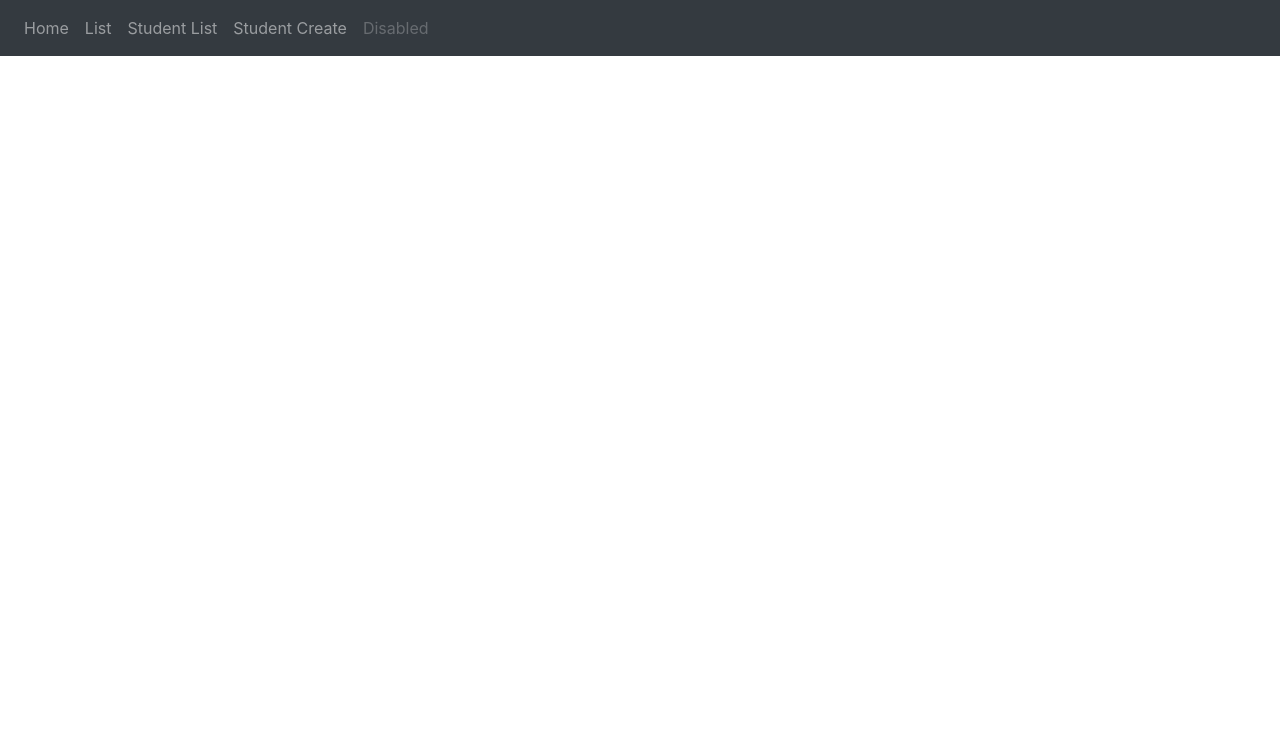
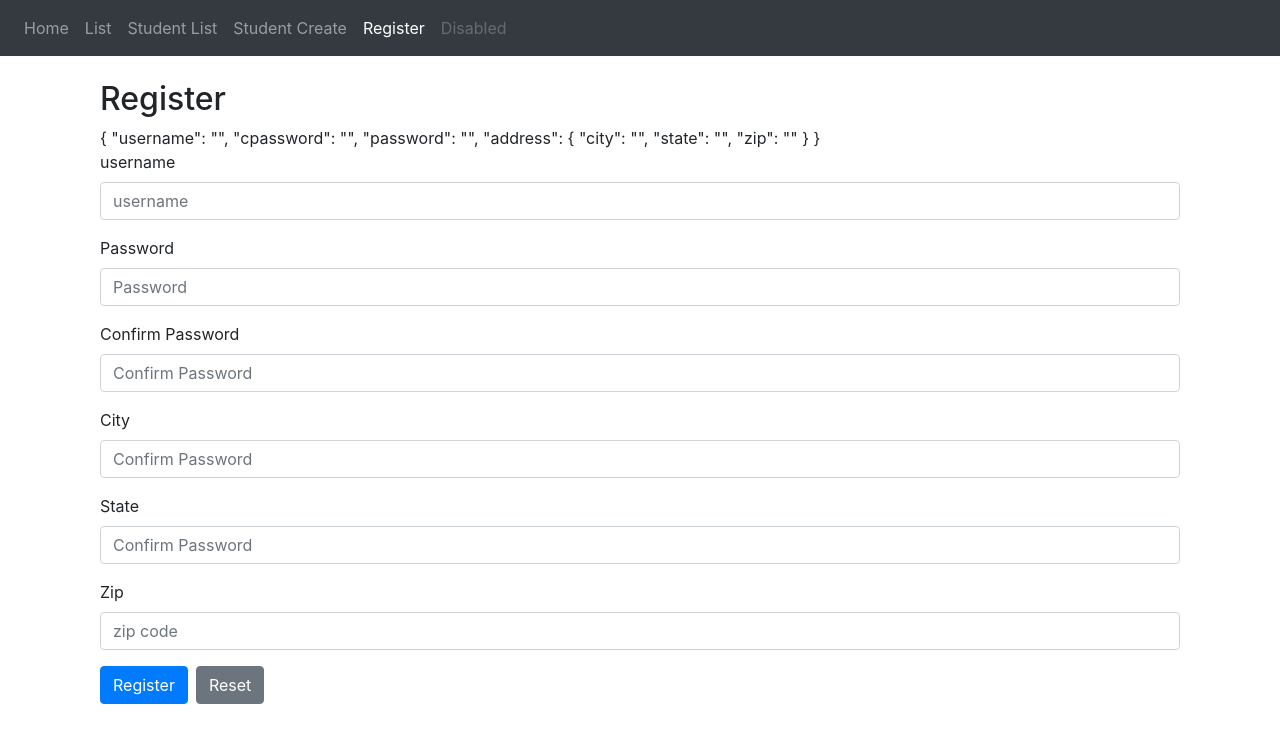
Before and after one commit to nnnpawar7/myapp1, an Angular app: page /register in a window 1280 px wide. Before the commit this address led to /. Shown: the top 742 px of the page. Built offline with nearby package versions, Linux system fonts and the light colour scheme.

Commit message:
Reactive forms added

```diff
--- a/src/app/app.component.html
+++ b/src/app/app.component.html
@@ -1,9 +1,10 @@
-<nav class="navbar navbar-expand-sm bg-dark navbar-dark">
+<nav class="navbar sticky-top navbar-expand-sm bg-dark navbar-dark">
   <ul class="navbar-nav">
 <li class="nav-item" routerLinkActive="active"> <a class="nav-link" routerLink="home">Home</a></li>
 <li class="nav-item" routerLinkActive="active"> <a class="nav-link" routerLink="list">List</a></li>
 <li class="nav-item" routerLinkActive="active"> <a class="nav-link" routerLink="student/list">Student List</a></li>
 <li class="nav-item" routerLinkActive="active"> <a class="nav-link" routerLink="student/create">Student Create</a></li>
+<li class="nav-item" routerLinkActive="active"> <a class="nav-link" routerLink="register">Register</a></li>
     <li class="nav-item">
       <a class="nav-link disabled" href="#">Disabled</a>
     </li>
--- a/src/app/components/createStudent/createStudent.component.html
+++ b/src/app/components/createStudent/createStudent.component.html
@@ -85,7 +85,8 @@
     <button type="submit" class="btn btn-primary">Submit</button>
   </form>
 </div>
-{{studentForm.value |json}}
 
+<!-- {{studentForm.value |json}} -->
+<!-- <app-alert body="hii" header="Success" muted="muted text" image="assets/images/Students/4e6c9641435441.57a5ca57a08fa.gif" autohide="false" delay=120000></app-alert> -->
 <!-- src/
 assets/images/Students/_free-icons_png_512_2612547.png -->
--- a/src/app/components/createStudent/createStudent.component.ts
+++ b/src/app/components/createStudent/createStudent.component.ts
@@ -2,7 +2,6 @@ import {Component, OnInit } from "@angular/core";
 import {NgForm } from "@angular/forms";
 import { StudentModel } from "../../models/Student.model"
 import { StudentsService } from "../../services/StudentsService.service"
-
 @Component({
   selector: 'create-student',
   templateUrl: './createStudent.component.html'
@@ -28,9 +27,21 @@ export class createStudent implements OnInit {
 
 
   constructor(private StudentsService: StudentsService) {}
+  title = 'abgular 4 with jquery';
+
   createStudent(studentForm: NgForm) {
     console.log(studentForm.value)
+    this.StudentsService.createStudent(studentForm.value).subscribe(x=>{
+      console.log(x)
+    },
+    err=>{
+      console.log('Error',err)
+    },
+    ()=>{
+      console.log('Completed')
+    })
   }
+
   ngOnInit() {
     // console.log(this.StudentModel)
     this.StudentsService.getStudent()
--- /dev/null
+++ b/src/app/components/register/register.component.html
@@ -0,0 +1,61 @@
+<div class="container">
+  <div class="container-fluid">
+    <h2>Register</h2>
+    {{registrationForm.value|json}}
+    <form [formGroup]="registrationForm">
+      <div class="form-group">
+        <label for="username">username</label>
+        <input [class.is-invalid]="registrationForm.get('username').touched && registrationForm.get('username').invalid"
+          type="text" name="username" id="username" formControlName="username" class="form-control" placeholder="username"
+          aria-describedby="helpId">
+        <small id="helpId" [class.d-none]="registrationForm.get('username').untouched || registrationForm.get('username').valid"
+          class="text-muted">Username required</small>
+        <small id="helpId2" [class.d-none]="registrationForm.get('username').untouched && registrationForm.get('username').invalid"
+          class="text-muted">Username min length 30</small>
+
+      </div>
+
+      <div class="form-group">
+        <label for="password">Password</label>
+        <input type="password" formControlName="password" name="password" id="password" class="form-control"
+          placeholder="Password" aria-describedby="helpId">
+      </div>
+
+      <div class="form-group">
+        <label for="cpassword">Confirm Password</label>
+        <input type="password" name="cpassword" formControlName="cpassword" id="cpassword" class="form-control"
+          placeholder="Confirm Password" aria-describedby="helpId">
+      </div>
+
+
+      <div formGroupName="address">
+        <div class="form-group">
+          <label for="City">City</label>
+          <input type="text" name="city" formControlName="city" id="city" class="form-control" placeholder="Confirm Password"
+            aria-describedby="helpId">
+        </div>
+        <div class="form-group">
+          <label for="cpassword">State</label>
+          <input type="text" name="state" formControlName="state" id="state" class="form-control" placeholder="Confirm Password"
+            aria-describedby="helpId">
+        </div>
+        <div class="form-group">
+          <label for="zip">Zip</label>
+          <input type="number" name="zip" formControlName="zip" id="zip" class="form-control" placeholder="zip code"
+            aria-describedby="helpId">
+        </div>
+      </div>
+
+      <button type="button" class="btn btn-primary" (click)="register(registrationForm.value)">Register</button>
+      <input type="reset" class="btn btn-secondary ml-2" value="Reset">
+
+      <!-- <div class="btn-toolbar" role="toolbar" aria-label="Toolbar with button groups">
+        <div class="btn-group mr-2" role="group" aria-label="First group">
+        </div>
+
+        <div class="btn-group mr-2" role="group" aria-label="Second group">
+        </div>
+      </div> -->
+    </form>
+  </div>
+</div>
--- /dev/null
+++ b/src/app/components/register/register.component.ts
@@ -0,0 +1,47 @@
+import { Component } from "@angular/core";
+import { FormGroup, FormControl, FormBuilder, Validators } from "@angular/forms";
+import { registration } from "../../services/register.service"
+
+@Component({
+  selector: 'app-regeister',
+  templateUrl: 'register.component.html',
+  providers: [registration]
+})
+
+export class registerComponent {
+  // registrationForm = new FormGroup({
+  //     username: new FormControl(''),
+  //     cpassword: new FormControl(''),
+  //     password: new FormControl(''),
+  //     address: new FormGroup({
+  //         city: new FormControl(''),
+  //         state: new FormControl(''),
+  //         zip: new FormControl('')
+  //     })
+  // });
+  registrationForm = this.fb.group({
+    username: ['',[Validators.required,Validators.minLength(30)]],
+    cpassword: [''],
+    password: [''],
+    address: this.fb.group({
+      city: [''],
+      state: [''],
+      zip: ['']
+    })
+  })
+  constructor(private fb: FormBuilder, private _registration: registration) {
+
+  }
+
+  register(value) {
+    this._registration.dummyData()
+      .subscribe(data => {
+          console.log(111);
+        this.registrationForm.patchValue(data)
+      }, err => {
+        console.log(err)
+      }, () => {
+        console.log('Completed')
+      });
+  }
+}
--- a/src/app/services/StudentsService.service.ts
+++ b/src/app/services/StudentsService.service.ts
@@ -10,6 +10,9 @@ export class StudentsService {
 
   getStudent():Observable<StudentModel>{
     return this._http.get<StudentModel>('http://localhost:3003/student/one');
+  }
+  createStudent(student):any {
+    return this._http.post('http://localhost:3003/student/create', student)
   }
   getStudents(): Observable < StudentModel[] > {
     return of([{
--- /dev/null
+++ b/src/app/services/register.service.ts
@@ -0,0 +1,20 @@
+import { Injectable } from '@angular/core';
+import { of } from 'rxjs';
+
+
+@Injectable()
+
+export class registration {
+    dummyData(): any {
+        return of({
+            username: 'Nilesh',
+            cpassword: 'qwert',
+            password: 'qwert',
+            address: {
+                city: 'Satara',
+                state: 'Maharashtra',
+                zip: '412802'
+            }
+        })
+    }
+}
```
Also changed, not shown: src/app/app.module.ts (+7 -3 lines), src/app/directives/highlight.directive.ts (added).
